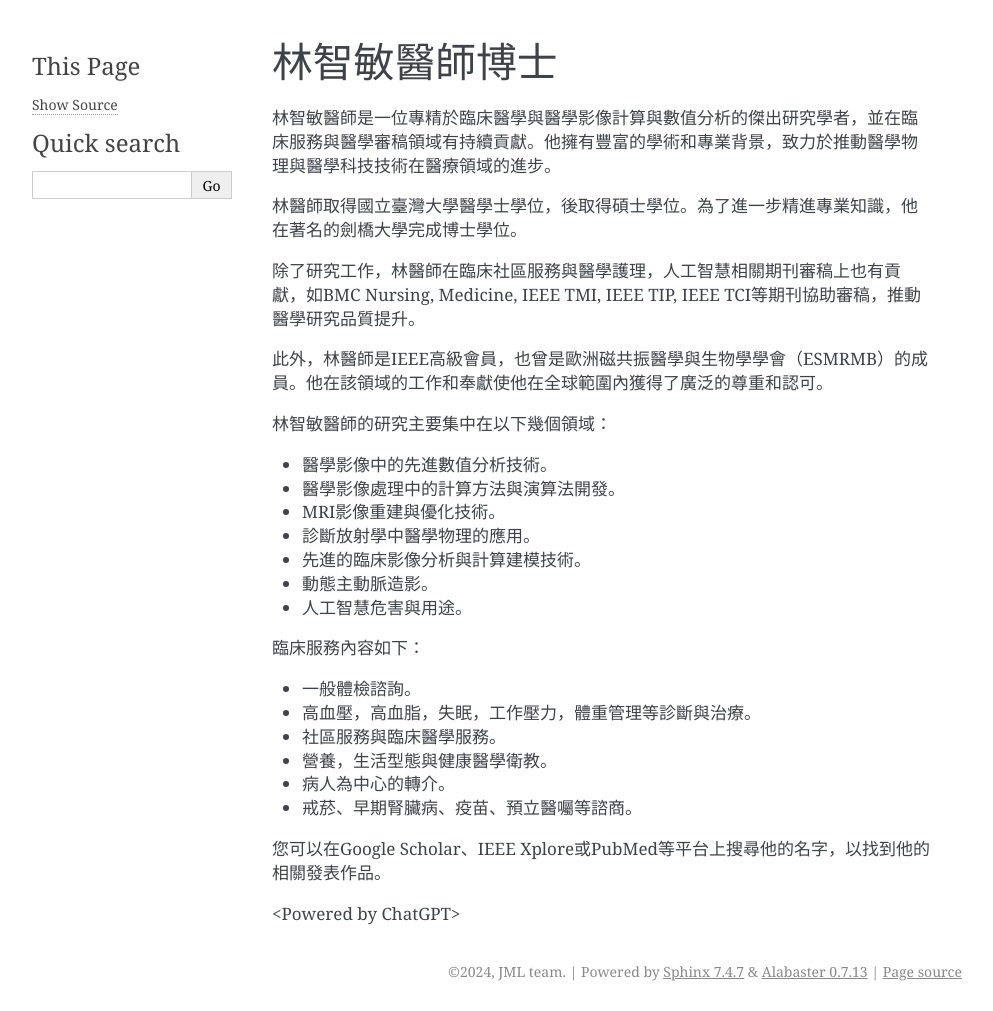
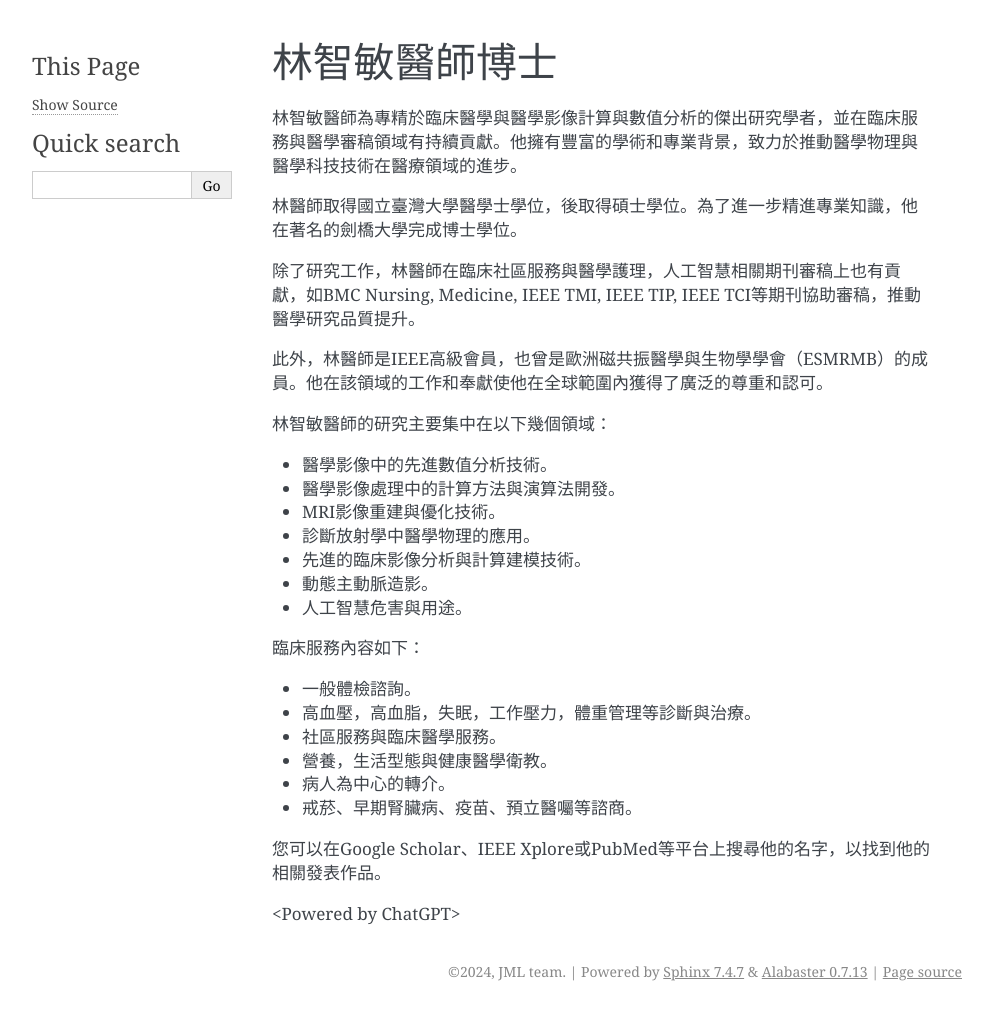
Before and after one commit to jyhmiinlin/jyhmiinlin.github.io, a Sphinx documentation site: the page built from docs/biography.rst, in a window 1280 px wide. Shown: the whole page, without its empty margins (148-1141 px from the left). Built offline with Sphinx 7.4.7, drawn with Linux system fonts in a browser that asks for light colours.

Commit message:
Update biography.rst

```diff
--- a/docs/biography.rst
+++ b/docs/biography.rst
@@ -4,7 +4,7 @@
 .. _biography:
 
 
-林智敏醫師是一位專精於臨床醫學與醫學影像計算與數值分析的傑出研究學者，並在臨床服務與醫學審稿領域有持續貢獻。他擁有豐富的學術和專業背景，致力於推動醫學物理與醫學科技技術在醫療領域的進步。
+林智敏醫師為專精於臨床醫學與醫學影像計算與數值分析的傑出研究學者，並在臨床服務與醫學審稿領域有持續貢獻。他擁有豐富的學術和專業背景，致力於推動醫學物理與醫學科技技術在醫療領域的進步。
 
 林醫師取得國立臺灣大學醫學士學位，後取得碩士學位。為了進一步精進專業知識，他在著名的劍橋大學完成博士學位。
 
```
